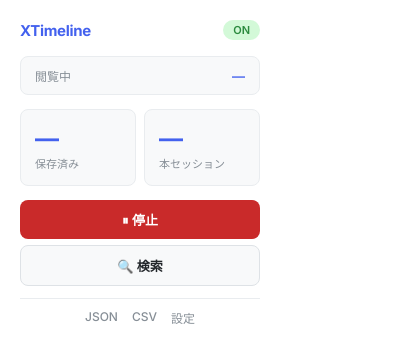
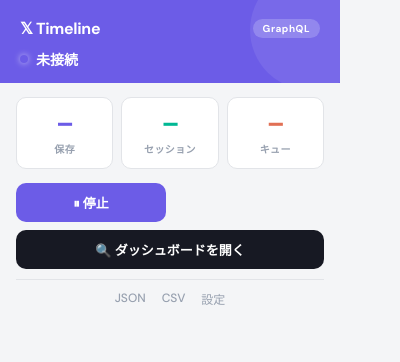
Before and after one commit to tama522/xtimeline-tweet-collector, a browser extension: page chrome-extension-tweet-collector/src/popup/popup.html in a window 400 px wide. Drawn offline with Linux system fonts and the light colour scheme.

Commit message:
Redesign popup: hero strip, last tweet preview, 340px
- Purple hero header with account info and GraphQL badge
- 3-stat grid (saved / session / queue)
- Last captured tweet preview card
- DM Sans + JetBrains Mono, matching dashboard palette
- 340px wider popup

```diff
--- a/chrome-extension-tweet-collector/src/popup/popup.html
+++ b/chrome-extension-tweet-collector/src/popup/popup.html
@@ -3,167 +3,192 @@
 <head>
   <meta charset="UTF-8">
   <style>
-    @import url('https://fonts.googleapis.com/css2?family=Inter:wght@400;500;600;700&display=swap');
+    @import url('https://fonts.googleapis.com/css2?family=DM+Sans:wght@400;500;600;700&family=JetBrains+Mono:wght@400;500&display=swap');
 
     :root {
-      --bg: #f8f9fa;
-      --surface: #ffffff;
-      --border: #e9ecef;
-      --border2: #dee2e6;
-      --text: #212529;
-      --text2: #495057;
-      --text3: #868e96;
-      --accent: #4361ee;
+      --bg: #f4f5f7;
+      --card: #fff;
+      --line: #e2e4e8;
+      --t: #171923;
+      --t2: #4a5568;
+      --t3: #97a0af;
+      --accent: #6c5ce7;
+      --green: #00b894;
+      --red: #e17055;
     }
 
     * { margin: 0; padding: 0; box-sizing: border-box; }
+
     body {
-      width: 280px;
-      font-family: 'Inter', -apple-system, BlinkMacSystemFont, sans-serif;
-      background: var(--surface);
-      color: var(--text);
-      padding: 20px;
+      width: 340px;
+      font-family: 'DM Sans', -apple-system, sans-serif;
+      background: var(--bg);
+      color: var(--t);
       font-size: 13px;
     }
 
-    .top {
+    /* ── Hero strip ── */
+    .hero {
+      background: var(--accent);
+      padding: 18px 20px 14px;
+      color: #fff;
+      position: relative;
+      overflow: hidden;
+    }
+    .hero::after {
+      content: '';
+      position: absolute;
+      right: -30px; top: -30px;
+      width: 120px; height: 120px;
+      border-radius: 50%;
+      background: rgba(255,255,255,0.08);
+    }
+    .hero-top {
       display: flex;
       justify-content: space-between;
       align-items: center;
-      margin-bottom: 16px;
+      margin-bottom: 10px;
     }
-    .brand {
-      font-size: 15px;
-      font-weight: 700;
-      color: var(--accent);
-      letter-spacing: -0.02em;
-    }
-    .status {
-      font-size: 11px;
-      font-weight: 600;
-      padding: 3px 10px;
-      border-radius: 10px;
-    }
-    .status.on {
-      background: #d3f9d8;
-      color: #2b8a3e;
-    }
-    .status.off {
-      background: #ffe3e3;
-      color: #c92a2a;
+    .hero-brand { font-size: 16px; font-weight: 700; letter-spacing: -0.02em; }
+    .hero-tag {
+      font-size: 10px; font-weight: 700; padding: 3px 10px;
+      border-radius: 20px; background: rgba(255,255,255,0.2);
+      letter-spacing: 0.05em;
     }
 
-    .account-row {
-      display: flex;
-      align-items: center;
-      justify-content: space-between;
-      padding: 10px 14px;
-      background: var(--bg);
-      border: 1px solid var(--border);
-      border-radius: 8px;
+    .hero-account {
+      display: flex; align-items: center; gap: 8px;
+    }
+    .hero-dot {
+      width: 8px; height: 8px; border-radius: 50%;
+      box-shadow: 0 0 6px rgba(255,255,255,0.6);
+    }
+    .hero-dot.on { background: #55efc4; }
+    .hero-dot.off { background: #fdcb6e; }
+    .hero-acc-name { font-size: 14px; font-weight: 600; }
+    .hero-acc-sub { font-size: 11px; opacity: 0.7; margin-left: 4px; }
+
+    /* ── Body ── */
+    .body { padding: 14px 16px 16px; }
+
+    /* Stats row */
+    .stats-row {
+      display: grid;
+      grid-template-columns: 1fr 1fr 1fr;
+      gap: 8px;
       margin-bottom: 14px;
     }
-    .account-row .lbl { color: var(--text3); font-size: 12px; }
-    .account-row .val { font-weight: 600; color: var(--accent); }
+    .stat-box {
+      background: var(--card);
+      border: 1px solid var(--line);
+      border-radius: 10px;
+      padding: 12px 10px;
+      text-align: center;
+    }
+    .stat-num {
+      font-family: 'JetBrains Mono', monospace;
+      font-size: 22px; font-weight: 700;
+    }
+    .stat-num.purple { color: var(--accent); }
+    .stat-num.green { color: var(--green); }
+    .stat-num.orange { color: var(--red); }
+    .stat-label { font-size: 10px; color: var(--t3); margin-top: 2px; font-weight: 600; text-transform: uppercase; letter-spacing: 0.04em; }
 
-    .grid {
+    /* Last tweet preview */
+    .last-tweet {
+      background: var(--card);
+      border: 1px solid var(--line);
+      border-radius: 10px;
+      padding: 12px 14px;
+      margin-bottom: 14px;
+    }
+    .last-tweet-label { font-size: 10px; color: var(--t3); font-weight: 600; text-transform: uppercase; letter-spacing: 0.04em; margin-bottom: 6px; }
+    .lt-user { font-size: 13px; font-weight: 600; color: var(--accent); }
+    .lt-text { font-size: 13px; color: var(--t2); margin-top: 4px; line-height: 1.45; display: -webkit-box; -webkit-line-clamp: 2; -webkit-box-orient: vertical; overflow: hidden; }
+    .lt-time { font-size: 11px; color: var(--t3); margin-top: 6px; font-family: 'JetBrains Mono', monospace; }
+
+    /* Buttons */
+    .btn-row {
       display: grid;
       grid-template-columns: 1fr 1fr;
       gap: 8px;
-      margin-bottom: 14px;
+      margin-bottom: 10px;
     }
-    .card {
-      background: var(--bg);
-      border: 1px solid var(--border);
-      border-radius: 8px;
-      padding: 14px;
-    }
-    .card .num {
-      font-size: 24px;
-      font-weight: 700;
-      color: var(--accent);
-    }
-    .card .lbl {
-      font-size: 11px;
-      color: var(--text3);
-      margin-top: 2px;
-    }
-
     .btn {
-      display: block;
-      width: 100%;
       padding: 10px;
       border: none;
-      border-radius: 8px;
+      border-radius: 10px;
       font-size: 13px;
       font-weight: 600;
       font-family: inherit;
       cursor: pointer;
       transition: opacity 0.1s;
     }
-    .btn:hover { opacity: 0.9; }
-    .btn-primary {
-      background: var(--accent);
-      color: #fff;
-      margin-bottom: 6px;
-    }
-    .btn-stop {
-      background: #c92a2a;
-      color: #fff;
-      margin-bottom: 6px;
-    }
-    .btn-search {
-      background: var(--bg);
-      border: 1px solid var(--border2);
-      color: var(--text);
-    }
+    .btn:hover { opacity: 0.85; }
+    .btn-on { background: var(--accent); color: #fff; }
+    .btn-off { background: var(--line); color: var(--t2); }
+    .btn-search { background: var(--t); color: #fff; grid-column: 1 / -1; }
 
-    .footer {
+    /* Footer */
+    .foot {
       display: flex;
       justify-content: center;
-      gap: 14px;
-      margin-top: 12px;
+      gap: 16px;
       padding-top: 10px;
-      border-top: 1px solid var(--border);
+      border-top: 1px solid var(--line);
     }
-    .footer a {
-      font-size: 12px;
-      color: var(--text3);
-      text-decoration: none;
-      font-weight: 500;
+    .foot a {
+      font-size: 12px; color: var(--t3); text-decoration: none; font-weight: 500;
     }
-    .footer a:hover { color: var(--accent); }
+    .foot a:hover { color: var(--accent); }
   </style>
 </head>
 <body>
-  <div class="top">
-    <span class="brand">XTimeline</span>
-    <span class="status on" id="statusBadge">ON</span>
-  </div>
-
-  <div class="account-row">
-    <span class="lbl">閲覧中</span>
-    <span class="val" id="viewingAccount">—</span>
-  </div>
-
-  <div class="grid">
-    <div class="card">
-      <div class="num" id="savedCount">—</div>
-      <div class="lbl">保存済み</div>
+  <div class="hero">
+    <div class="hero-top">
+      <span class="hero-brand">𝕏 Timeline</span>
+      <span class="hero-tag">GraphQL</span>
     </div>
-    <div class="card">
-      <div class="num" id="sessionCount">—</div>
-      <div class="lbl">本セッション</div>
+    <div class="hero-account">
+      <div class="hero-dot" id="statusDot"></div>
+      <span class="hero-acc-name" id="viewingAccount">未接続</span>
+      <span class="hero-acc-sub" id="statusLabel"></span>
     </div>
   </div>
 
-  <button class="btn btn-stop" id="btnToggle">⏸ 停止</button>
-  <button class="btn btn-search" id="btnSearch">🔍 検索</button>
+  <div class="body">
+    <div class="stats-row">
+      <div class="stat-box">
+        <div class="stat-num purple" id="savedCount">—</div>
+        <div class="stat-label">保存</div>
+      </div>
+      <div class="stat-box">
+        <div class="stat-num green" id="sessionCount">—</div>
+        <div class="stat-label">セッション</div>
+      </div>
+      <div class="stat-box">
+        <div class="stat-num orange" id="queueCount">—</div>
+        <div class="stat-label">キュー</div>
+      </div>
+    </div>
 
-  <div class="footer">
-    <a href="#" id="btnExportJSON">JSON</a>
-    <a href="#" id="btnExportCSV">CSV</a>
-    <a href="../options/options.html" target="_blank">設定</a>
+    <div class="last-tweet" id="lastTweetBlock" style="display:none">
+      <div class="last-tweet-label">最後にキャプチャ</div>
+      <span class="lt-user" id="ltUser"></span>
+      <div class="lt-text" id="ltText"></div>
+      <div class="lt-time" id="ltTime"></div>
+    </div>
+
+    <div class="btn-row">
+      <button class="btn btn-on" id="btnToggle">⏸ 停止</button>
+      <button class="btn btn-search" id="btnSearch">🔍 ダッシュボードを開く</button>
+    </div>
+
+    <div class="foot">
+      <a href="#" id="btnExportJSON">JSON</a>
+      <a href="#" id="btnExportCSV">CSV</a>
+      <a href="../options/options.html" target="_blank">設定</a>
+    </div>
   </div>
 
   <script src="popup.js"></script>
--- a/chrome-extension-tweet-collector/src/popup/popup.js
+++ b/chrome-extension-tweet-collector/src/popup/popup.js
@@ -3,10 +3,16 @@
  */
 
 document.addEventListener('DOMContentLoaded', () => {
-  const statusBadge = document.getElementById('statusBadge');
+  const statusDot = document.getElementById('statusDot');
   const viewingAccount = document.getElementById('viewingAccount');
+  const statusLabel = document.getElementById('statusLabel');
   const savedCount = document.getElementById('savedCount');
   const sessionCount = document.getElementById('sessionCount');
+  const queueCount = document.getElementById('queueCount');
+  const lastTweetBlock = document.getElementById('lastTweetBlock');
+  const ltUser = document.getElementById('ltUser');
+  const ltText = document.getElementById('ltText');
+  const ltTime = document.getElementById('ltTime');
   const btnToggle = document.getElementById('btnToggle');
   const btnSearch = document.getElementById('btnSearch');
   const btnExportJSON = document.getElementById('btnExportJSON');
@@ -14,20 +20,43 @@ document.addEventListener('DOMContentLoaded', () => {
 
   let enabled = true;
 
+  function fmtTime(iso) {
+    if (!iso) return '';
+    const d = new Date(iso);
+    const now = new Date();
+    const min = Math.floor((now - d) / 60000);
+    if (min < 1) return 'たった今';
+    if (min < 60) return `${min}分前`;
+    if (min < 1440) return `${Math.floor(min / 60)}時間前`;
+    return d.toLocaleDateString('ja-JP', { month: 'short', day: 'numeric', hour: '2-digit', minute: '2-digit' });
+  }
+
   function refresh() {
     chrome.runtime.sendMessage({ type: 'GET_STATUS' }, (r) => {
       if (chrome.runtime.lastError || !r) return;
 
       enabled = r.captureEnabled;
-      statusBadge.textContent = enabled ? 'ON' : 'OFF';
-      statusBadge.className = 'status ' + (enabled ? 'on' : 'off');
+
+      statusDot.className = 'hero-dot ' + (enabled ? 'on' : 'off');
+      viewingAccount.textContent = r.viewingAccount ? '@' + r.viewingAccount : '未接続';
+      statusLabel.textContent = enabled ? 'キャプチャ中' : '停止中';
 
       savedCount.textContent = (r.savedCount || 0).toLocaleString();
       sessionCount.textContent = (r.sessionCount || 0).toLocaleString();
-      viewingAccount.textContent = r.viewingAccount ? '@' + r.viewingAccount : '—';
 
       btnToggle.textContent = enabled ? '⏸ 停止' : '▶ 開始';
-      btnToggle.className = enabled ? 'btn btn-stop' : 'btn btn-primary';
+      btnToggle.className = enabled ? 'btn btn-on' : 'btn btn-off';
+    });
+
+    // Load recent for last tweet preview
+    chrome.runtime.sendMessage({ type: 'GET_RECENT', limit: 1 }, (r) => {
+      if (r && r.length > 0) {
+        const t = r[0];
+        lastTweetBlock.style.display = '';
+        ltUser.textContent = '@' + (t.user_screen_name || t.user_name || '?');
+        ltText.textContent = (t.text || '').slice(0, 100);
+        ltTime.textContent = fmtTime(t.collected_at || t.created_at);
+      }
     });
   }
 
```
